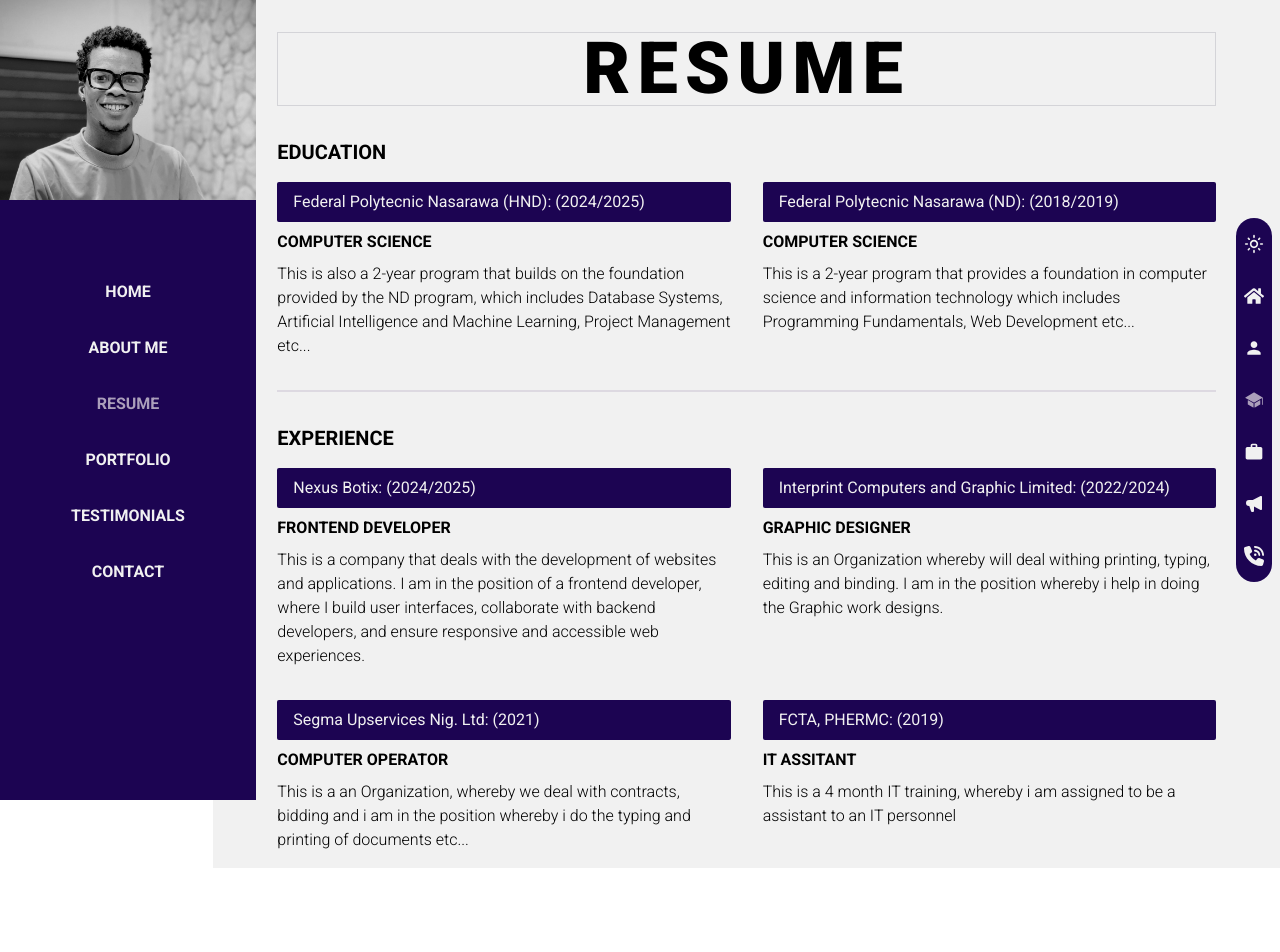
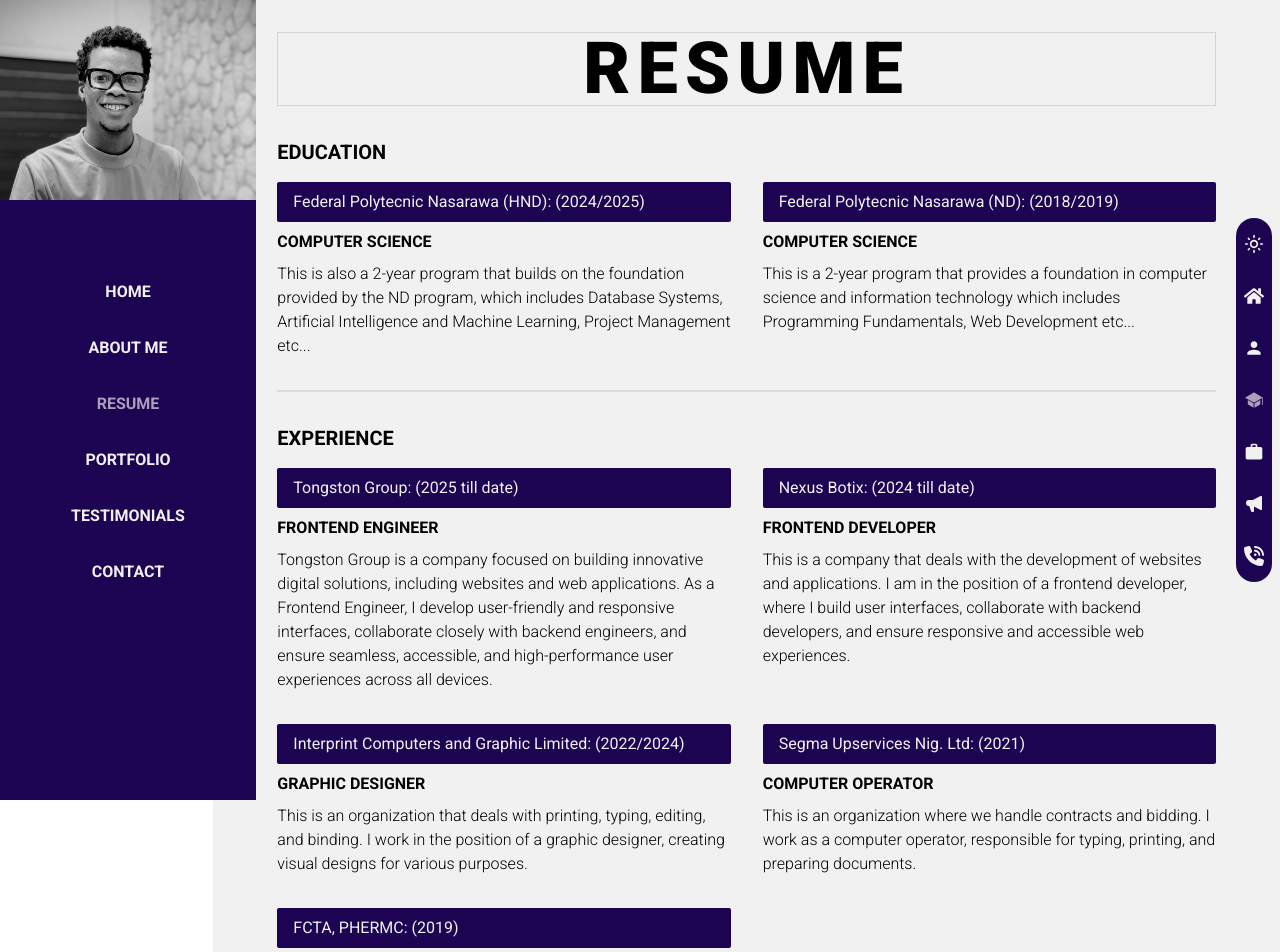
Before and after one commit to Bensaxxy/My-Portfolio, a React (Vite) app: page /resume in a window 1280 px wide. Shown: the top 952 px of the page. Before the commit the page ends 868 px from the top, so only its background shows below. Built offline with nearby package versions, Linux system fonts and the light colour scheme.

Commit message:
update experience details and add experience data file

```diff
--- a/src/Components/Pages/About/AboutMe.jsx
+++ b/src/Components/Pages/About/AboutMe.jsx
@@ -66,7 +66,7 @@ const AboutMe = () => {
             Frontend Developer / Graphic Designer
           </h2>
           <p className="text-sm text-center md:text-left md:text-[15px] leading-7 mb-6 dark:text-white">
-            With 5 years of experience in frontend development, I&apos;ve honed
+            With 4 years of experience in frontend development, I&apos;ve honed
             my skills in crafting responsive, accessible, and high-performance
             web applications using Git, Github, HTML, CSS, JavaScript, and
             popular frameworks like Bootstrap, TailwindCSS, React and NextJs.
@@ -83,7 +83,7 @@ const AboutMe = () => {
             className="bg-black dark:bg-white p-10 grid gap-8 grid-cols-2 md:grid-cols-2"
           >
             {[
-              { number: "5+", label: "YEARS EXPERIENCE" },
+              { number: "4+", label: "YEARS EXPERIENCE" },
               { number: "57+", label: "PROJECTS DONE" },
               { number: "04+", label: "HAPPY CLIENTS" },
               { number: "92+", label: "FOLLOWERS" },
--- a/src/Components/Pages/Resume/Experience.jsx
+++ b/src/Components/Pages/Resume/Experience.jsx
@@ -1,78 +1,31 @@
 /** @format */
+
+import { experienceData } from "./experienceData";
 
 const Experience = () => {
   return (
-    <div className=" mb-4">
+    <div className="mb-4">
       <div>
-        <h1 className=" uppercase font-semibold text-xl mb-4 dark:text-white">
+        <h1 className="uppercase font-semibold text-xl mb-4 dark:text-white">
           Experience
         </h1>
-        <div className=" grid grid-cols-1 md:grid-cols-2 lg:grid-cols-2 gap-8">
-          {/* 1 experience */}
-          <div>
-            <div className="bg-primary py-2 px-4 rounded-sm dark:bg-secondary">
-              <h1 className=" text-gray dark:text-black">
-                Nexus Botix: (2024/2025)
+
+        <div className="grid grid-cols-1 md:grid-cols-2 lg:grid-cols-2 gap-8">
+          {experienceData.map((item, index) => (
+            <div key={index}>
+              <div className="bg-primary py-2 px-4 rounded-sm dark:bg-secondary ">
+                <h1 className="text-gray dark:text-black">
+                  {item.company}: ({item.year})
+                </h1>
+              </div>
+
+              <h1 className="uppercase my-2 font-semibold dark:text-white">
+                {item.role}
               </h1>
+
+              <p className="font-light dark:text-white">{item.description}</p>
             </div>
-            <h1 className=" uppercase my-2 font-semibold dark:text-white">
-              Frontend Developer
-            </h1>
-            <p className=" font-light dark:text-white">
-              This is a company that deals with the development of websites and
-              applications. I am in the position of a frontend developer, where
-              I build user interfaces, collaborate with backend developers, and
-              ensure responsive and accessible web experiences.
-            </p>
-          </div>
-          {/* 2 experience */}
-          <div>
-            <div className="bg-primary dark:bg-secondary py-2 px-4 rounded-sm">
-              <h1 className=" text-gray dark:text-black">
-                Interprint Computers and Graphic Limited: (2022/2024)
-              </h1>
-            </div>
-            <h1 className=" uppercase my-2 font-semibold dark:text-white">
-              Graphic Designer
-            </h1>
-            <p className=" font-light dark:text-white">
-              This is an Organization whereby will deal withing printing,
-              typing, editing and binding. I am in the position whereby i help
-              in doing the Graphic work designs.
-            </p>
-          </div>
-
-          {/* 3 experience */}
-          <div>
-            <div className="bg-primary dark:bg-secondary py-2 px-4 rounded-sm">
-              <h1 className=" text-gray dark:text-black">
-                Segma Upservices Nig. Ltd: (2021)
-              </h1>
-            </div>
-            <h1 className=" uppercase my-2 font-semibold dark:text-white">
-              Computer Operator
-            </h1>
-            <p className=" font-light dark:text-white">
-              This is a an Organization, whereby we deal with contracts, bidding
-              and i am in the position whereby i do the typing and printing of
-              documents etc...
-            </p>
-          </div>
-          {/* 4 experience */}
-          <div>
-            <div className="bg-primary dark:bg-secondary py-2 px-4 rounded-sm">
-              <h1 className=" text-gray dark:text-black">
-                FCTA, PHERMC: (2019)
-              </h1>
-            </div>
-            <h1 className=" uppercase my-2 font-semibold dark:text-white">
-              IT assitant
-            </h1>
-            <p className=" font-light dark:text-white">
-              This is a 4 month IT training, whereby i am assigned to be a
-              assistant to an IT personnel
-            </p>
-          </div>
+          ))}
         </div>
       </div>
     </div>
--- /dev/null
+++ b/src/Components/Pages/Resume/experienceData.js
@@ -0,0 +1,38 @@
+export const experienceData = [
+  {
+    company: "Tongston Group",
+    year: "2025 till date",
+    role: "Frontend Engineer",
+    description:
+      "Tongston Group is a company focused on building innovative digital solutions, including websites and web applications. As a Frontend Engineer, I develop user-friendly and responsive interfaces, collaborate closely with backend engineers, and ensure seamless, accessible, and high-performance user experiences across all devices.",
+  },
+
+  {
+    company: "Nexus Botix",
+    year: "2024 till date",
+    role: "Frontend Developer",
+    description:
+      "This is a company that deals with the development of websites and applications. I am in the position of a frontend developer, where I build user interfaces, collaborate with backend developers, and ensure responsive and accessible web experiences.",
+  },
+  {
+    company: "Interprint Computers and Graphic Limited",
+    year: "2022/2024",
+    role: "Graphic Designer",
+    description:
+      "This is an organization that deals with printing, typing, editing, and binding. I work in the position of a graphic designer, creating visual designs for various purposes.",
+  },
+  {
+    company: "Segma Upservices Nig. Ltd",
+    year: "2021",
+    role: "Computer Operator",
+    description:
+      "This is an organization where we handle contracts and bidding. I work as a computer operator, responsible for typing, printing, and preparing documents.",
+  },
+  {
+    company: "FCTA, PHERMC",
+    year: "2019",
+    role: "IT Assistant",
+    description:
+      "This was a 4-month IT training program where I was assigned as an assistant to an IT personnel to support daily technical operations.",
+  },
+];
```
